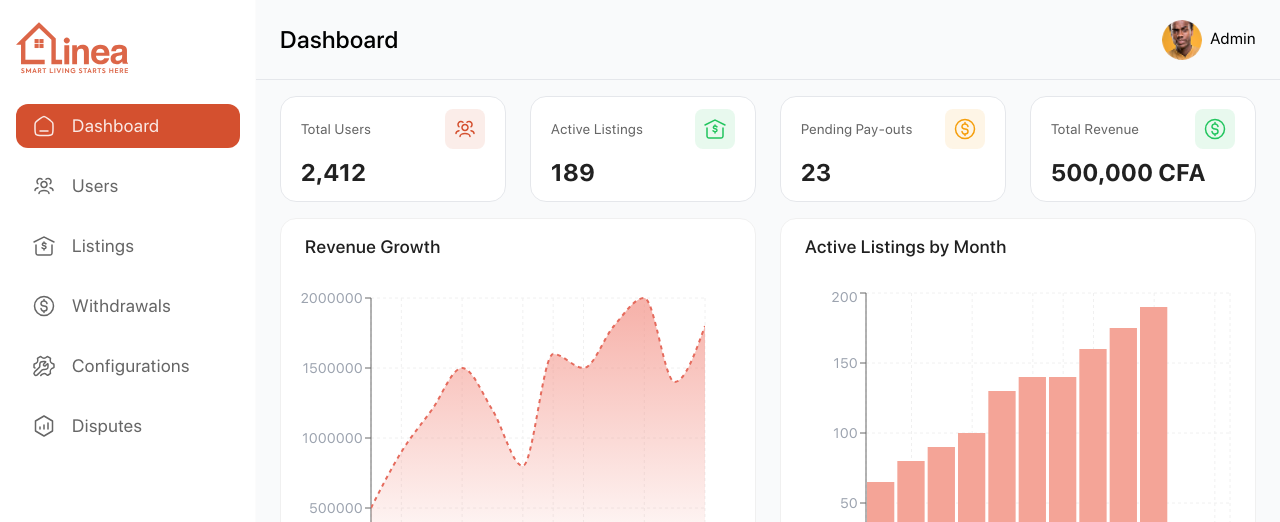
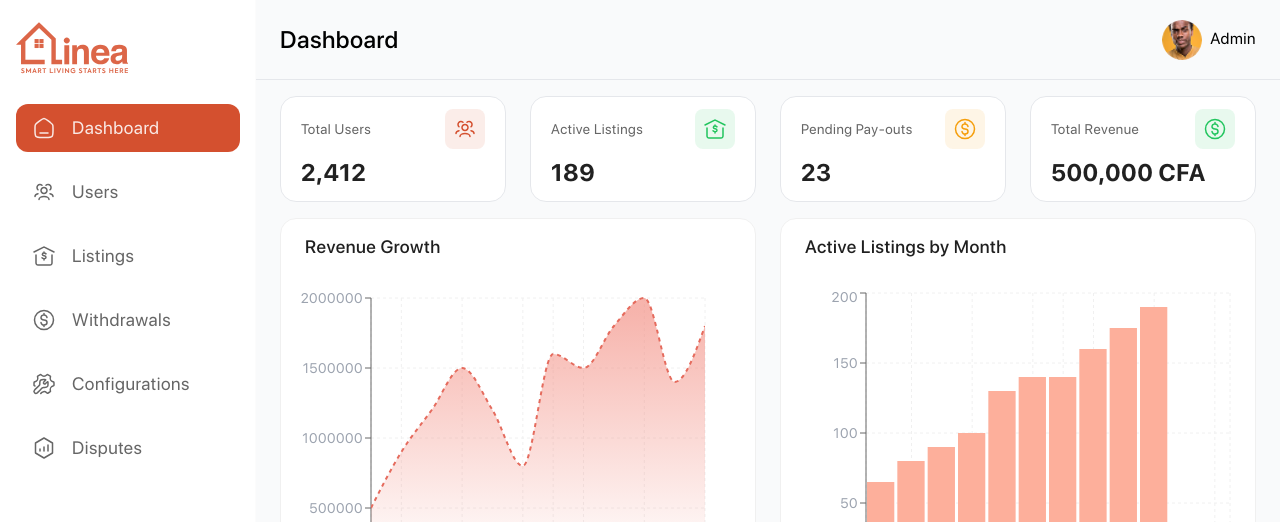
Before and after one commit to zeeshanahme-d/linea-properties-dashboard, a React (Vite) app: page /auth/sign-in in a window 1280 px wide. Both pictures are taken after typing "name@example.com", "Sample123" into the empty fields and a click on the button "Login". Shown: the top 522 px of the page. Built offline with nearby package versions, Linux system fonts and the light colour scheme; no server answers.

Commit message:
Update SidebarRoutes and ActiveListingsChart components for improved styling; adjust height in SidebarRoutes and color in ActiveListingsChart for better visual consistency.

```diff
--- a/src/components/layout/components/sidebar-routes.tsx
+++ b/src/components/layout/components/sidebar-routes.tsx
@@ -101,7 +101,7 @@ function SidebarRoutes() {
                 to={path}
                 onClick={() => setActiveRoute(key)}
               >
-                <div className={`${activeRoute === key ? 'bg-primary text-white' : 'text-medium-gray'} py-2 px-4 rounded-xl relative w-[100%] flex items-center my-2 justify-start gap-4 text-lg ${activeRoute === key ? 'bg-primary text-white' : ''}`} >
+                <div className={`${activeRoute === key ? 'bg-primary text-white' : 'text-medium-gray'} h-[48px] px-4 rounded-xl relative w-[100%] flex items-center my-2 justify-start gap-4 text-lg ${activeRoute === key ? 'bg-primary text-white' : ''}`} >
                   {icon}
                   <span>{label}</span>
                 </div>
--- a/src/components/modals/DeleteModal.tsx
+++ b/src/components/modals/DeleteModal.tsx
@@ -1,7 +1,6 @@
 import React from 'react';
 import { Button, Modal } from 'antd';
 import DeleteIcon from 'assets/icons/delete-modal-icon.svg?react';
-import { CloseOutlined } from '@ant-design/icons';
 
 interface DeleteUserModalProps {
     isOpen: boolean;
--- a/src/pages/dashboard/components/ActiveListingsChart.tsx
+++ b/src/pages/dashboard/components/ActiveListingsChart.tsx
@@ -36,7 +36,7 @@ function ActiveListingsChart() {
                         <XAxis dataKey="name" tick={{ fill: "#9ca3af" }} />
                         <YAxis tick={{ fill: "#9ca3af" }} />
                         <Tooltip />
-                        <Bar dataKey="Listings" fill="#f4a497" />
+                        <Bar dataKey="Listings" fill="#FDAF9B" />
                     </BarChart>
                 </ResponsiveContainer>
             </div>
```
